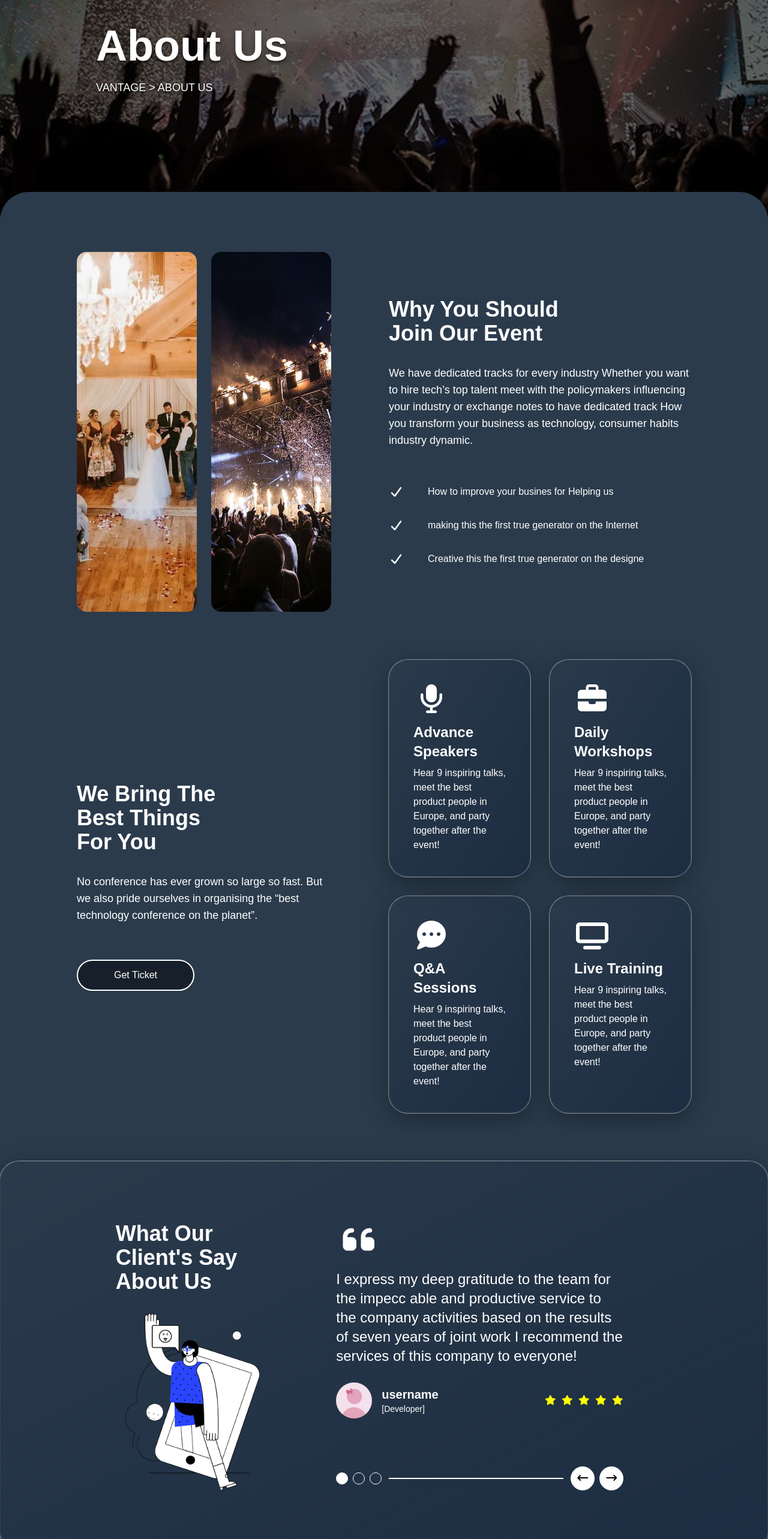
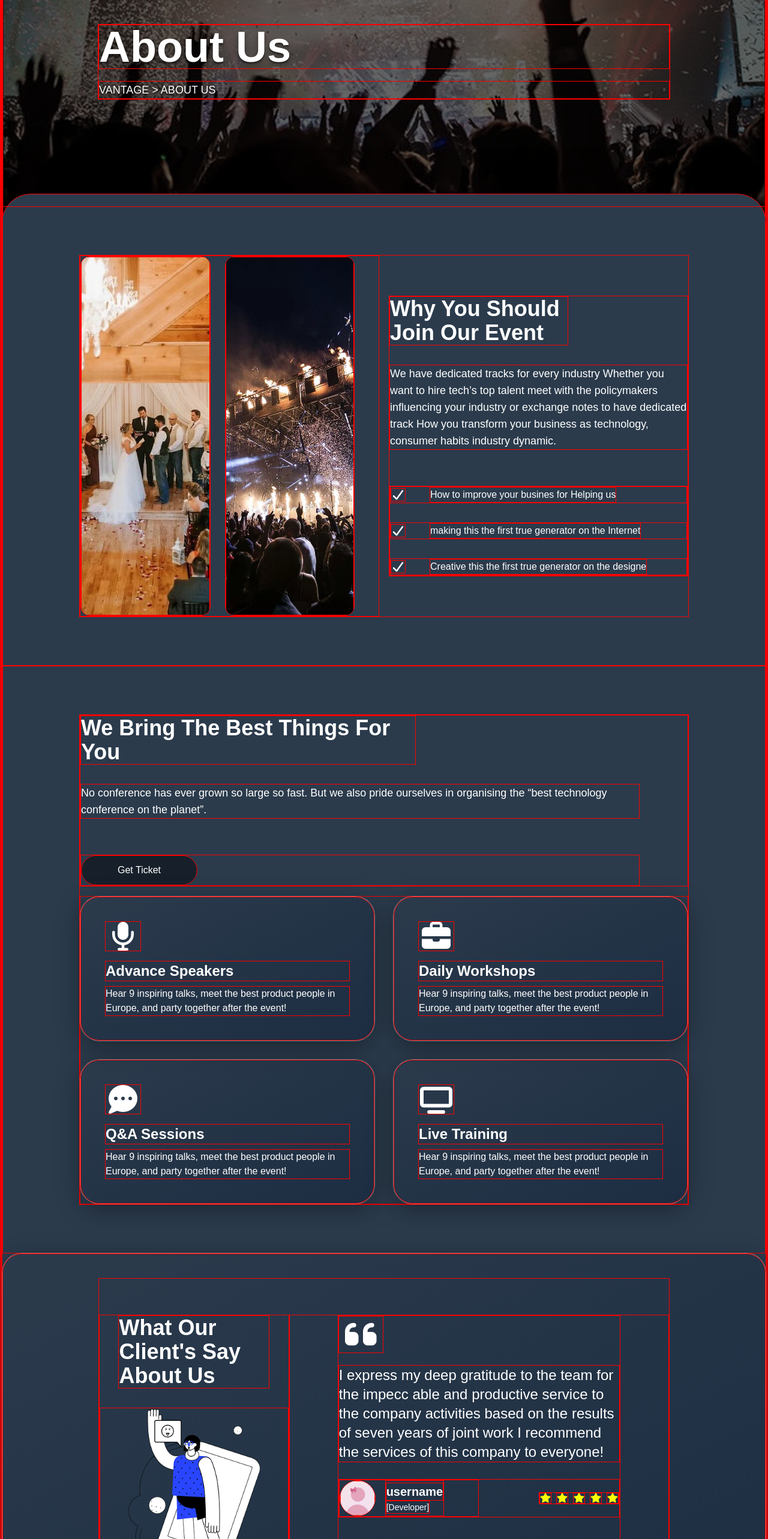
Before and after one commit to Vantage-EO-Project-AMIKOM/Vantage_EO, a Vue app: page /about in a window 1280 px wide. Shown: the part 160-2726 px from the top of the page at 60% size. Built offline with nearby package versions, Linux system fonts and the light colour scheme.

Commit message:
kasih responsive ke about page

```diff
--- a/src/assets/main.css
+++ b/src/assets/main.css
@@ -2,7 +2,7 @@
 
 * {
     user-select: none;
-    /* border: 1px solid red; */
+    border: 1px solid red;
     @import url('https://fonts.cdnfonts.com/css/helvetica-neue-etext-pro');
     font-family: 'Helvetica Neue eText Pro', sans-serif;
 }
--- a/src/views/AboutView.vue
+++ b/src/views/AboutView.vue
@@ -51,13 +51,13 @@ const parallaxOffset = ref(0);
     <div class="relative z-10 bg-[#2B3B4C] py-5 rounded-[3rem] -mt-10 mb-250 xl:mb-162.5 shadow-[0_0_80px_rgba(0,0,0,0.15)]">
         <section class=" w-full h-auto">
 
-            <div class=" w-full max-w-4/5 mx-auto my-20 grid grid-cols-2 gap-4">
+            <div class=" w-full max-w-4/5 mx-auto my-20 grid grid-cols-1 xl:grid-cols-2 gap-4">
 
-                <div class=" grid grid-cols-2 gap-6 pr-20">
+                <div class=" grid md:grid-cols-2 gap-6 xl:pr-10">
 
                     <div class=" w-full h-150 rounded-2xl overflow-hidden">
                         <img src="./../components/img/aboutBG/cb1.jpeg" alt="" draggable="false"
-                            class=" w-full h-full object-cover object-[-23rem]">
+                            class=" w-full h-full object-cover object-[60%]">
                     </div>
 
                     <div class=" w-full h-150 rounded-2xl overflow-hidden">
@@ -106,7 +106,7 @@ const parallaxOffset = ref(0);
         <!-- CONTENT II -->
         <section class=" w-full h-auto">
 
-            <div class=" w-full max-w-4/5 mx-auto my-20 grid grid-cols-2 gap-4">
+            <div class=" w-full max-w-4/5 mx-auto my-20 grid grid-cols-1 xlgrid-cols-2 gap-4">
 
                 <div class=" flex flex-col self-center pr-20">
                     <h2 class=" w-3/5 text-4xl capitalize text-white font-semibold mb-8">We Bring The Best
@@ -176,9 +176,9 @@ const parallaxOffset = ref(0);
          shadow-[0_10px_40px_rgba(0,0,0,0.35)]
          overflow-hidden p-10 inset-0
            ring-1 ring-white/40 ">
-            <div class=" w-full max-w-4/5 mx-auto py-15 grid grid-cols-3">
+            <div class=" w-full max-w-4/5 mx-auto py-15 grid grid-cols-2 xl:grid-cols-3">
 
-                <div class=" flex flex-col items-center">
+                <div class=" col-span-2 xl:col-span-1 flex flex-col items-center mb-10 xl:mb-0">
                     <h2 class=" w-4/5 text-4xl capitalize text-white font-semibold mb-8">What our client's say about us</h2>
                     <img src="./../components/img/aboutBG/shc.png" alt="" draggable="false">
                 </div>
@@ -246,9 +246,9 @@ const parallaxOffset = ref(0);
         <section class=" w-full h-auto">
             <div class=" w-full max-w-4/5 mx-auto py-15 flex flex-col">
                 <h2 class=" text-4xl font-bold text-white text-center mb-15">Get direction to the event hall</h2>
-                <div class=" w-full flex justify-between">
+                <div class=" w-full flex flex-col xl:flex-row justify-between">
 
-                    <div class=" w-3/10 h-100 bg-[#FF0000] rounded-4xl flex flex-col items-start justify-center p-20 ">
+                    <div class=" w-full xl:w-3/10 h-100 bg-[#FF0000] rounded-4xl flex flex-col items-start justify-center p-20 mb-10 xl:mb-0">
 
                         <div class=" w-full flex flex-col mb-10">
 
@@ -278,7 +278,7 @@ const parallaxOffset = ref(0);
                             Get Direction</button>
                     </div>
 
-                    <div class=" w-7/10 h-100 rounded-4xl overflow-hidden ml-10">
+                    <div class=" w-full xl:w-7/10 h-100 rounded-4xl overflow-hidden xl:ml-10">
                         <iframe class=" w-full h-full object-cover"
                             src="https://www.google.com/maps/embed?pb=!1m18!1m12!1m3!1d3953.280430130844!2d110.4065606759763!3d-7.76005487696027!2m3!1f0!2f0!3f0!3m2!1i1024!2i768!4f13.1!3m3!1m2!1s0x2e7a599bd3bdc4ef%3A0x6f1714b0c4544586!2sUniversity%20of%20Amikom%20Yogyakarta!5e0!3m2!1sen!2sid!4v1777812436113!5m2!1sen!2sid"
                             width="600" height="450" style="border:0;" allowfullscreen="" loading="lazy"
```
